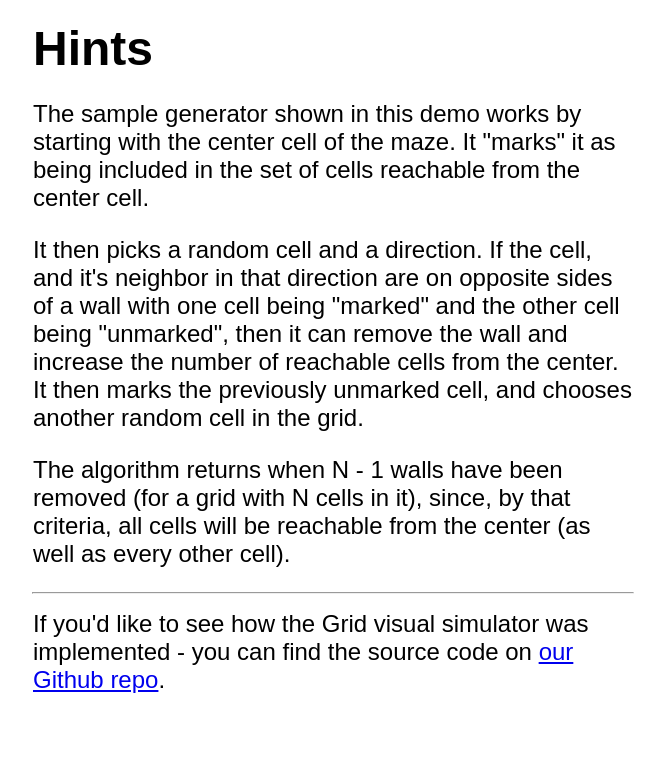
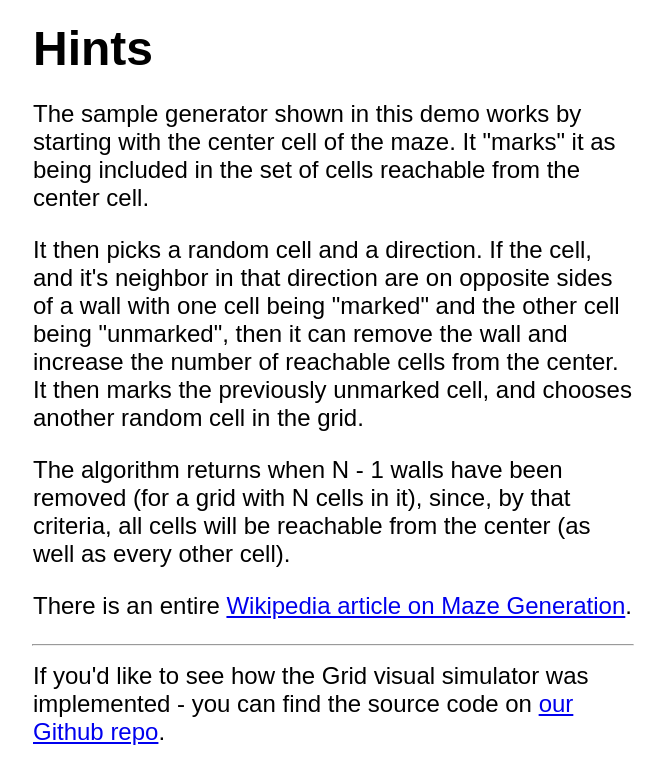
Before and after one commit to reskillamericans/code-challenges, a website: page maze-challenge.html in a window 1280 px wide. Shown: the part 2735-3497 px from the top of the page, without its empty margins (307-972 px from the left). Before the commit the page ends 3445 px from the top, so only its background shows below. Drawn offline with Linux system fonts and the light colour scheme.

Commit message:
Add wikipedia reference.

```diff
--- a/maze-challenge.html
+++ b/maze-challenge.html
@@ -154,6 +154,11 @@
             N cells in it), since, by that criteria, all cells will be reachable from
             the center (as well as every other cell).
         </p>
+        <p>
+            There is an entire <a href="https://en.wikipedia.org/wiki/Maze_generation_algorithm">Wikipedia article on
+            Maze Generation</a>.
+
+        </p>
     </div>
 
     <hr>
```
